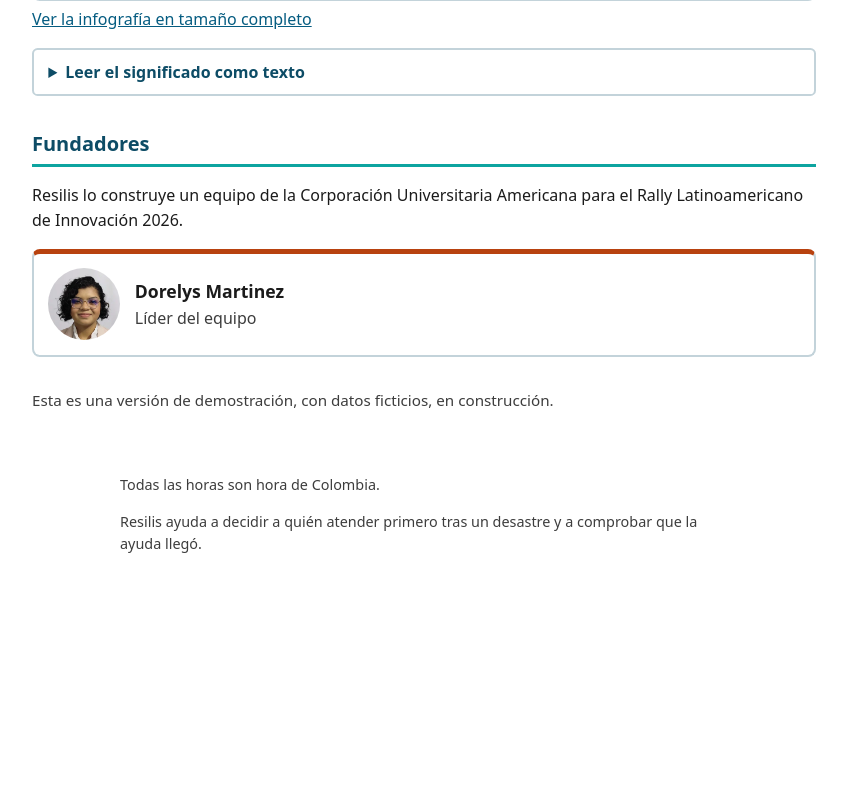
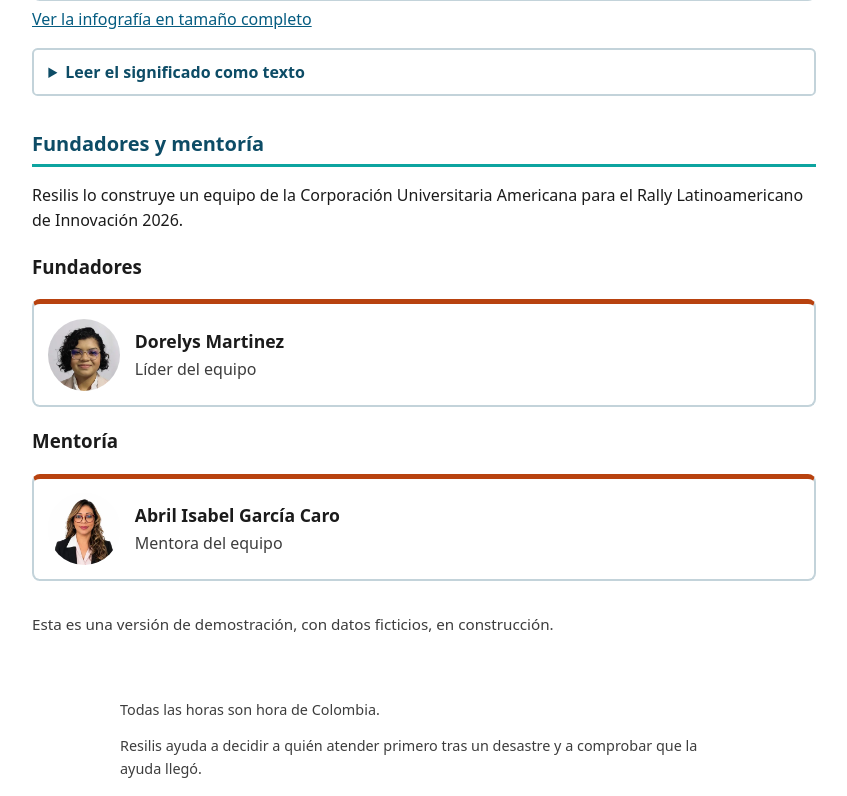
Before and after one commit to dorelysm/resilis, a FastAPI app: page / in a window 1280 px wide. Shown: the part 3305-4101 px from the top of the page, without its empty margins (216-1063 px from the left). Before the commit the page ends 3858 px from the top, so only its background shows below. Run offline with FastAPI, Linux system fonts and the light colour scheme; parts of the project's set-up code (start-up, migrations or seed data) failed here and were passed over.

Commit message:
Portada: mentoría con la mentora Abril Isabel García Caro
Co-Authored-By: Claude Sonnet 5.5 <noreply@anthropic.com>

```diff
--- a/prototipo/app/equipo.py
+++ b/prototipo/app/equipo.py
@@ -10,6 +10,11 @@ FUNDADORES = [
 ]
 
 
+MENTORES = [
+    {"nombre": "Abril Isabel García Caro", "rol": "Mentora del equipo", "texto": "", "foto": "mentora-abril-isabel-garcia-caro.webp"},
+]
+
+
 def iniciales(nombre: str) -> str:
     partes = [p for p in nombre.split() if p]
     if len(partes) > 1:
--- a/prototipo/app/static/estilo.css
+++ b/prototipo/app/static/estilo.css
@@ -339,6 +339,6 @@ button.grande .icono, a.boton.grande .icono { width: 1.3em; height: 1.3em; }
 .fundador { display: grid; grid-template-columns: auto 1fr; gap: .9rem; align-items: center; border: 2px solid var(--borde-suave); border-top: 5px solid var(--naranja-oscuro, #b34a10); border-radius: .5rem; padding: .9rem; background: #fff; }
 .fundador img, .fundador .iniciales { width: 4.5rem; height: 4.5rem; border-radius: 50%; object-fit: cover; }
 .fundador .iniciales { display: flex; align-items: center; justify-content: center; background: var(--azul-profundo); color: #fff; font-weight: 700; font-size: 1.5rem; }
-.fundador h3 { margin: 0; font-size: 1.1rem; }
+.fundador h4 { margin: 0; font-size: 1.1rem; }
 .fundador .rol { margin: .1rem 0 0; color: var(--texto-suave); }
 @media (min-width: 48rem) { main:has(.portada) { max-width: 52rem; } }
--- a/prototipo/app/templates/inicio.html
+++ b/prototipo/app/templates/inicio.html
@@ -90,17 +90,25 @@
     </details>
   </section>
 
-  <section class="bloque" aria-labelledby="fundadores">
-    <h2 id="fundadores">Fundadores</h2>
-    <p>Resilis lo construye un equipo de la {{ INSTITUCION }} para el Rally Latinoamericano de Innovación 2026.</p>
+  {% macro personas(lista) %}
     <ul class="fundadores">
-      {% for f in FUNDADORES %}
+      {% for f in lista %}
       <li class="fundador">
         {% if f.foto %}<img src="/static/img/{{ f.foto }}" alt="" width="96" height="96" loading="lazy">{% else %}<span class="iniciales" aria-hidden="true">{{ iniciales(f.nombre) }}</span>{% endif %}
-        <div><h3>{{ f.nombre }}</h3><p class="rol">{{ f.rol }}</p>{% if f.texto %}<p>{{ f.texto }}</p>{% endif %}</div>
+        <div><h4>{{ f.nombre }}</h4><p class="rol">{{ f.rol }}</p>{% if f.texto %}<p>{{ f.texto }}</p>{% endif %}</div>
       </li>
       {% endfor %}
     </ul>
+  {% endmacro %}
+  <section class="bloque" aria-labelledby="fundadores">
+    <h2 id="fundadores">Fundadores y mentoría</h2>
+    <p>Resilis lo construye un equipo de la {{ INSTITUCION }} para el Rally Latinoamericano de Innovación 2026.</p>
+    <h3>Fundadores</h3>
+    {{ personas(FUNDADORES) }}
+    {% if MENTORES %}
+    <h3>Mentoría</h3>
+    {{ personas(MENTORES) }}
+    {% endif %}
   </section>
 
   <p class="ayuda">Esta es una versión de demostración, con datos ficticios, en construcción.</p>
--- a/prototipo/app/web.py
+++ b/prototipo/app/web.py
@@ -18,7 +18,7 @@ plantillas = Jinja2Templates(directory=str(Path(__file__).parent / "templates"))
 plantillas.env.globals["NOMBRE_NECESIDAD"] = {t.value: t.name.replace("_", " ").capitalize() for t in TipoNecesidad}
 plantillas.env.globals["UNIDAD_NECESIDAD"] = dict(UNIDADES)
 plantillas.env.globals.update(icono=icono, icono_etapa=icono_etapa, icono_necesidad=icono_necesidad,
-                              FUNDADORES=equipo_resilis.FUNDADORES, INSTITUCION=equipo_resilis.INSTITUCION,
+                              FUNDADORES=equipo_resilis.FUNDADORES, MENTORES=equipo_resilis.MENTORES, INSTITUCION=equipo_resilis.INSTITUCION,
                               iniciales=equipo_resilis.iniciales)
 plantillas.env.filters.update(hora_co=hora_co, iso_utc=iso_utc, plural=plural, nivel_prioridad=nivel_prioridad,
                               nivel_confianza=nivel_confianza)
```
Also changed, not shown: prototipo/tests/test_portada.py (+5 -3 lines), prototipo/app/static/img/mentora-abril-isabel-garcia-caro.webp (added).
